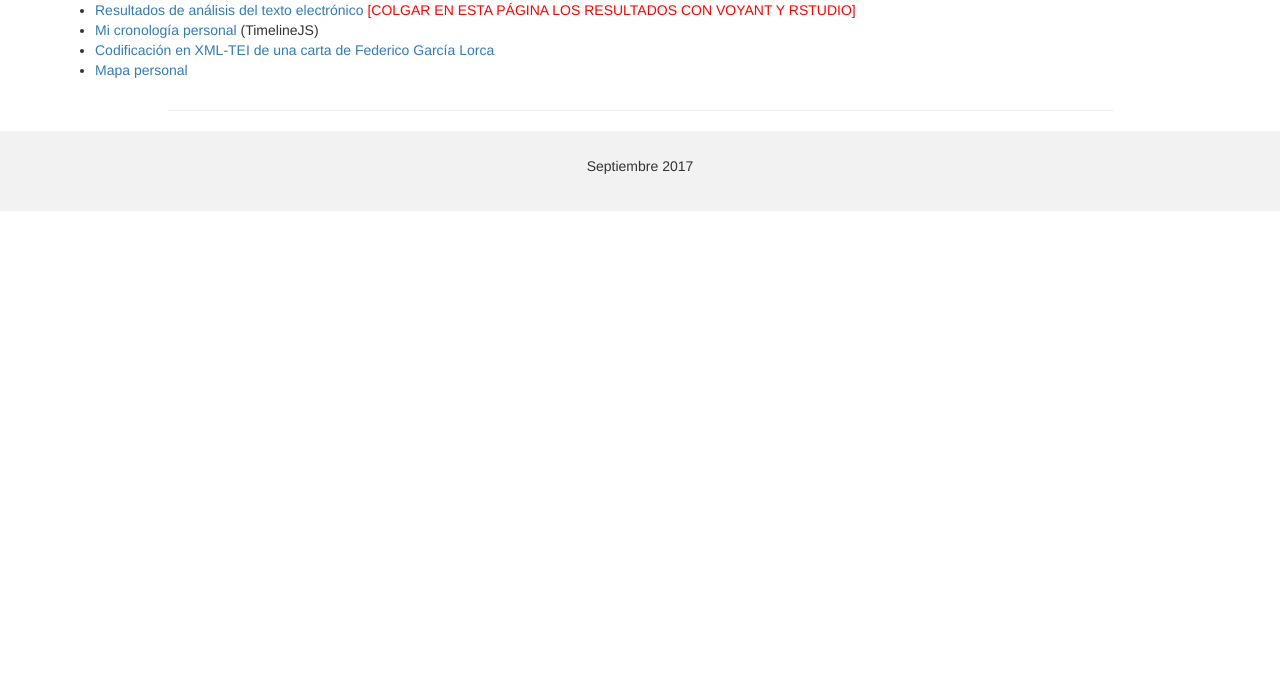
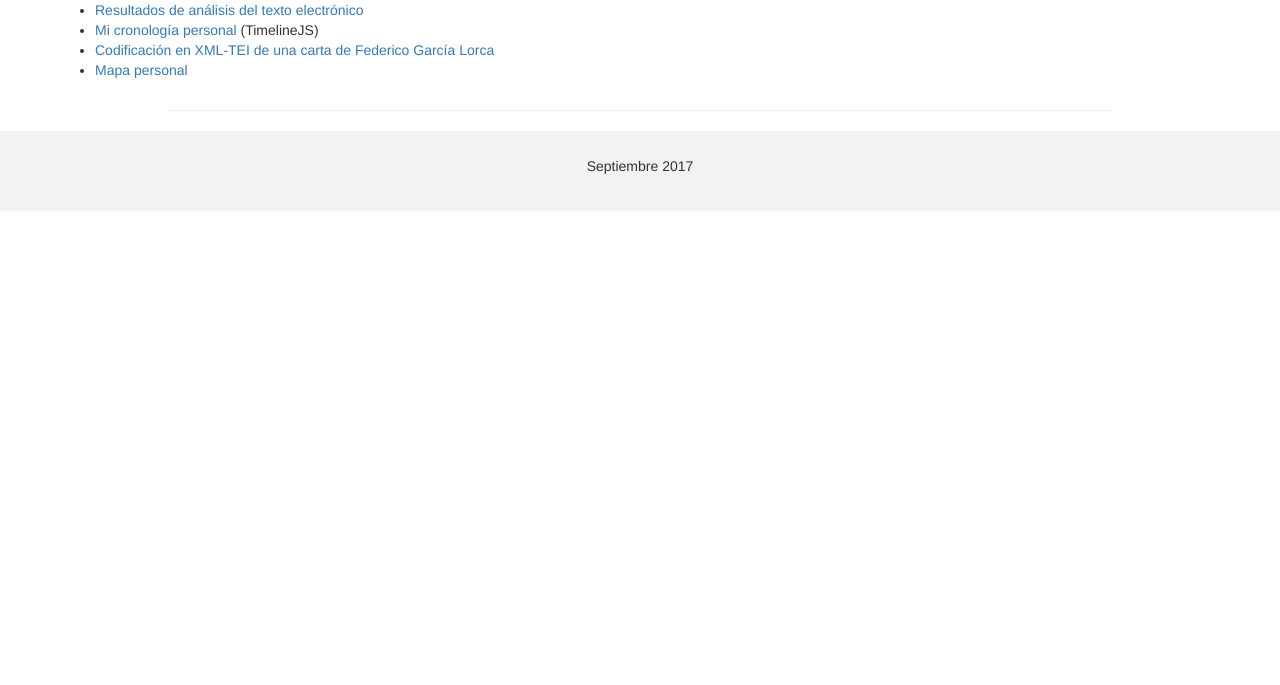
Before and after one commit to jpoles/jpoles.github.io, a plain HTML site: page miniproyectos.html in a window 1280 px wide. Shown: the part 115-800 px from the top of the page. Drawn offline with nearby package versions, Linux system fonts and the light colour scheme.

Commit message:
Update miniproyectos.html

```diff
--- a/miniproyectos.html
+++ b/miniproyectos.html
@@ -51,7 +51,7 @@
     <h2>Mini-proyectos</h2>
 
 <ul>
-<li><a href="#">Resultados de análisis del texto electrónico</a> <SPAN style="color:red;">[COLGAR EN ESTA PÁGINA LOS RESULTADOS CON VOYANT Y RSTUDIO]</SPAN></li>
+<li><a href="resultados.html">Resultados de análisis del texto electrónico</a></li>
 <li><a href="lacronologia.html">Mi cronología personal</a> (TimelineJS)</li>
 <li><a href="DP-4/XML-TEI/lorca_14.html">Codificación en XML-TEI de una carta de Federico García Lorca</a></li>
 <li><a href="mapapersonal.html">Mapa personal</a></li>
```
